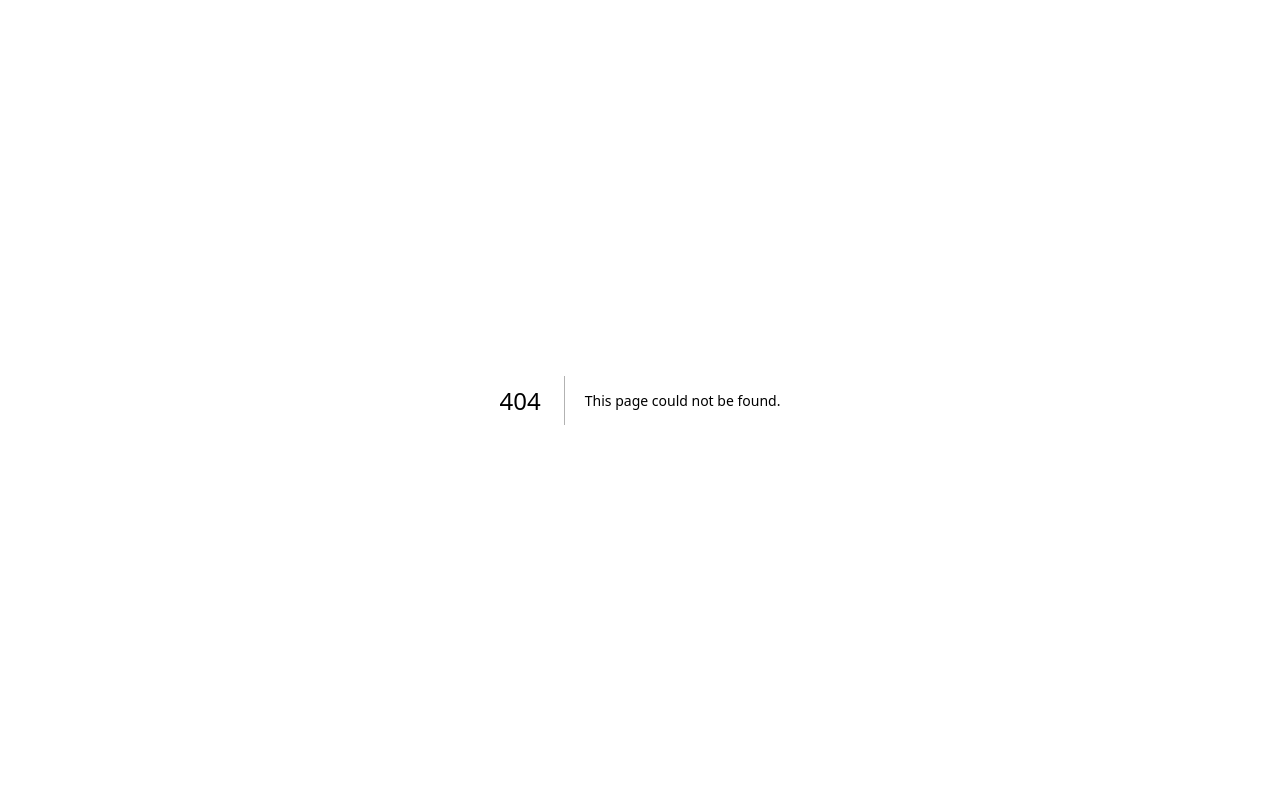
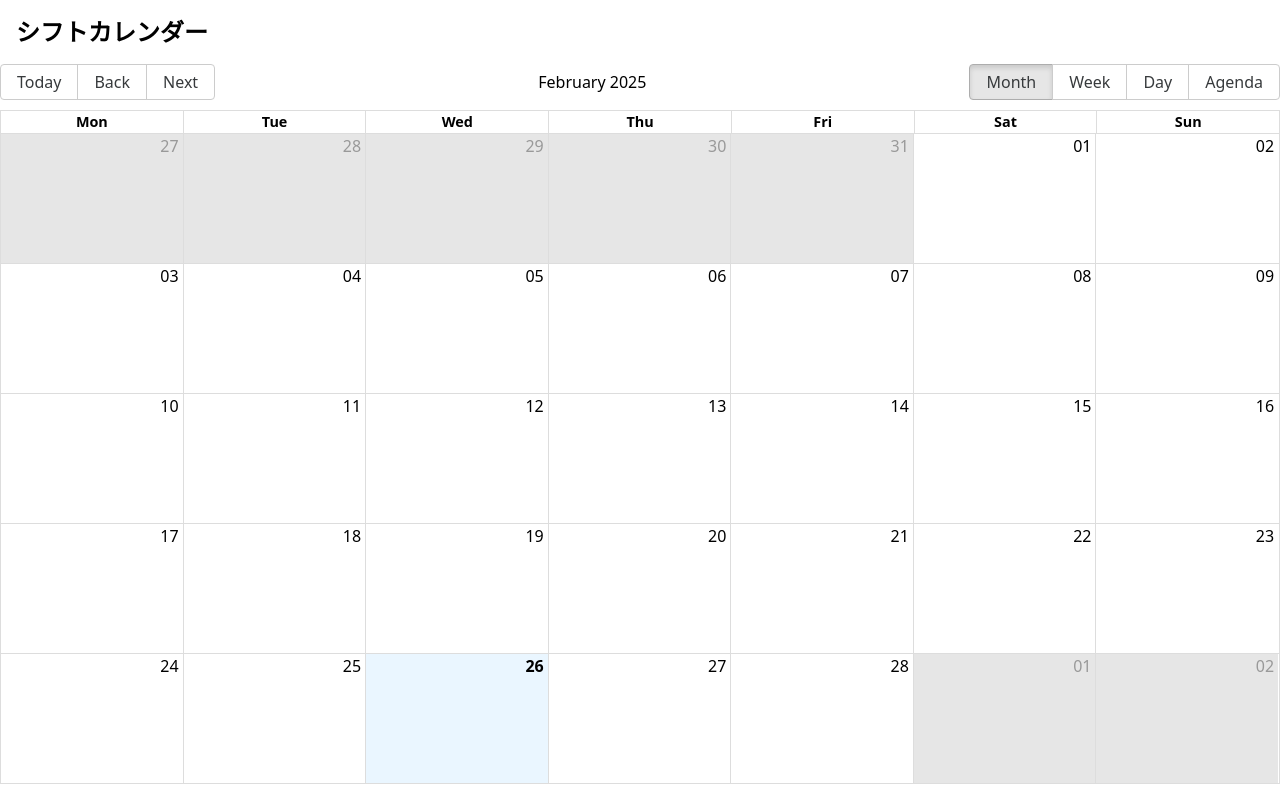
Before and after one commit to FirasAguel/baito-income-tracker, a Next.js app: page /calendar in a window 1280 px wide. Before the commit this address had no page. Built offline with nearby package versions, Linux system fonts and the light colour scheme.

Commit message:
feat: add calendar ui

```diff
--- a/package.json
+++ b/package.json
@@ -12,8 +12,10 @@
   "dependencies": {
     "@supabase/supabase-js": "^2.48.1",
     "chart.js": "^4.4.8",
+    "date-fns": "^4.1.0",
     "next": "15.1.7",
     "react": "^19.0.0",
+    "react-big-calendar": "^1.18.0",
     "react-chartjs-2": "^5.3.0",
     "react-dom": "^19.0.0",
     "recharts": "^2.15.1"
--- /dev/null
+++ b/src/app/calendar/page.tsx
@@ -0,0 +1,65 @@
+'use client';
+
+import { useEffect, useState } from 'react';
+import { Calendar, dateFnsLocalizer, Event } from 'react-big-calendar';
+import { format, parse, startOfWeek, getDay } from 'date-fns';
+import 'react-big-calendar/lib/css/react-big-calendar.css';
+
+interface Shift {
+  id: number;
+  startDate: string;
+  endDate: string;
+  job: string;
+  hours: number;
+  startTime: string;
+  endTime: string;
+  rate: number;
+  nightRate: number;
+  income: number;
+}
+
+const locales = {
+  'ja-JP': require('date-fns/locale/ja'),
+};
+const localizer = dateFnsLocalizer({
+  format,
+  parse,
+  startOfWeek: () => startOfWeek(new Date(), { weekStartsOn: 1 }),
+  getDay,
+  locales,
+});
+
+export default function ShiftCalendar() {
+  const [shifts, setShifts] = useState<Shift[]>([]);
+
+  useEffect(() => {
+    const savedShifts = localStorage.getItem('shifts');
+    if (savedShifts) {
+      setShifts(JSON.parse(savedShifts));
+    }
+  }, []);
+
+  // Convert shifts to calendar events
+  const events: Event[] = shifts.map((shift) => ({
+    id: shift.id,
+    title: `${shift.job} - ¥${shift.income}`,
+    start: new Date(shift.startTime),
+    end: new Date(shift.endTime),
+    allDay: false,
+  }));
+
+  return (
+    <div className="flex h-screen flex-col">
+      <h1 className="p-4 text-2xl font-bold">シフトカレンダー</h1>
+      <div className="mb-4 flex-grow">
+        <Calendar
+          localizer={localizer}
+          events={events}
+          startAccessor="start"
+          endAccessor="end"
+          style={{ height: '100%' }} // Auto-fit parent div
+        />
+      </div>
+    </div>
+  );
+}
```
Also changed, not shown: 1 other file (tests, documents, lock files or other folders).
